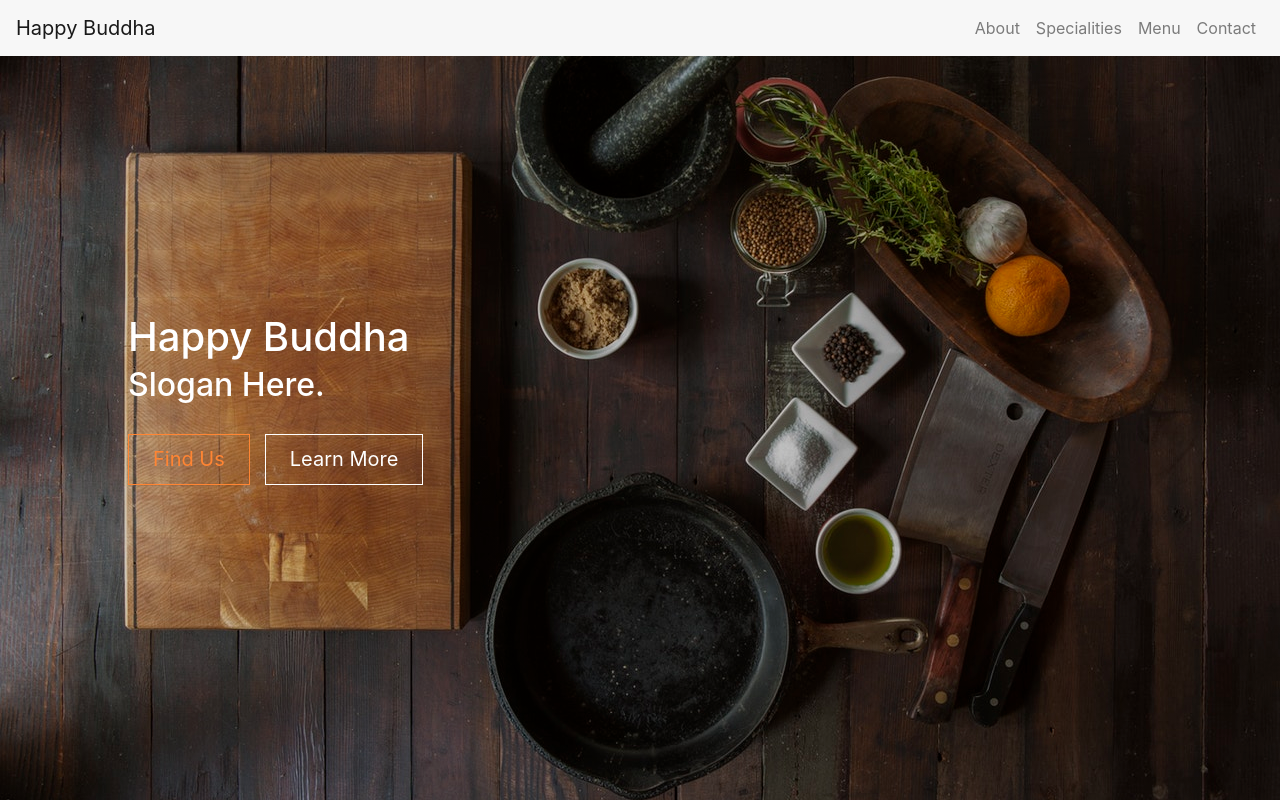
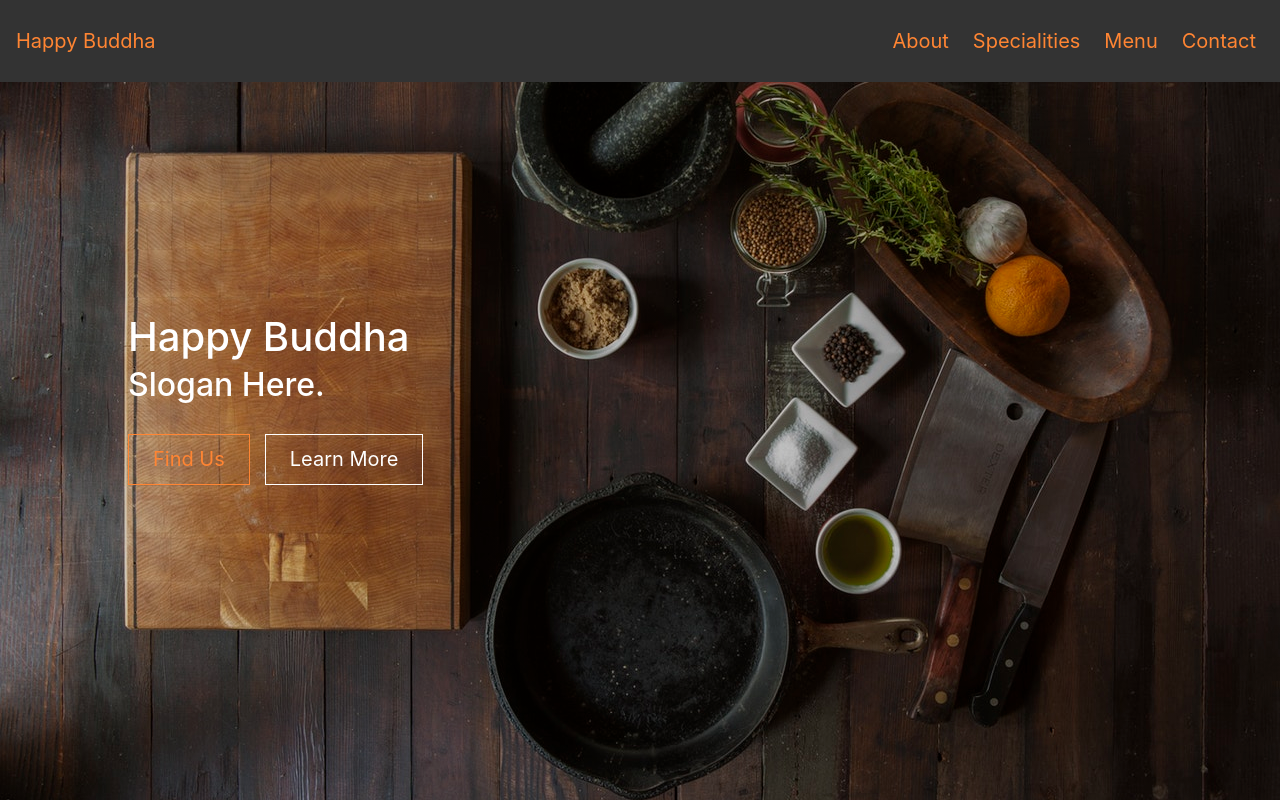
Before and after one commit to leakkai/Panda, a plain HTML site: page index.html in a window 1280 px wide. Shown: the top 802 px of the page. Drawn offline with Linux system fonts and the light colour scheme; some packages are replaced by stand-ins of ours.

Commit message:
changed navbar color and background

```diff
--- a/css/style.css
+++ b/css/style.css
@@ -1,5 +1,6 @@
 /* THEME COLOR */
-/* #FF6600 */
+/* #FF8533 */
+/* #FF7111 */
 
 
 html, body{
@@ -45,19 +46,47 @@ section{
 	border-color : #ff8533;
 }
 
+/* NAVBAR */
+
+.navbar{
+	background-color: #333;
+	color: #ff8533;
+	font-size: 1.25rem;
+}
+
+.navbar-inverse .navbar-brand,
+.navbar-inverse .navbar-brand:active,
+.navbar-inverse .navbar-brand:focus
+{
+	color: #ff8533;
+}
+
+.navbar-inverse .navbar-brand:hover{
+	color: #ff6700;
+}
+
+.navbar-inverse .navbar-nav .nav-link,
+.navbar-inverse .navbar-nav .nav-link:active,
+.navbar-inverse .navbar-nav .nav-link:focus{
+	color: #ff8533;
+	padding-left: 1rem;
+}
+
+.navbar-inverse .navbar-nav .nav-link:hover{
+	color: #ff6700;
+}
+
 /* LANDIND */
-.landing{
+#landing{
 	color: #fff;
 	background-image: linear-gradient(rgba(0,0,0,0.2),rgba(0,0,0,0.2)), url("../images/food-table.jpg");
 	background-position: center;
     background-size: cover;
 }
 
-.landing .intro{
+#landing .intro{
 	margin-left: 10%;
 }
-
-
 
 /* ABOUT */
 
--- a/index.html
+++ b/index.html
@@ -7,16 +7,16 @@
 	<link rel="stylesheet" type="text/css" href="css/style.css">
 </head>
 <body>
-	<nav class="navbar navbar-toggleable-md fixed-top navbar-light bg-faded">
-		<button class="navbar-toggler navbar-toggler-right" type="button" data-toggle="collapse" data-target="#navbarTogglerDemo02" aria-controls="navbarTogglerDemo02" aria-expanded="false" aria-label="Toggle navigation">
+	<nav id="navbar" class="navbar navbar-toggleable-md fixed-top navbar-inverse bg-faded p-3">
+		<button class="navbar-toggler navbar-toggler-right" type="button" data-toggle="collapse" data-target="#nav-content" aria-controls="navbar" aria-expanded="false" aria-label="Toggle navigation">
 			<span class="navbar-toggler-icon"></span>
 		</button>
 
-		<a class="navbar-brand" href="#">Happy Buddha</a>
-		<div class="collapse navbar-collapse" id="navbarTogglerDemo02">
+		<a class="navbar-brand" href="#landing">Happy Buddha</a>
+		<div class="collapse navbar-collapse" id="nav-content">
 			<ul class="navbar-nav ml-auto mt-2 mt-md-0">
 				<li class="nav-item">
-					<a class="nav-link smooth" href="#about">About</a>
+					<a class="nav-link" href="#about">About</a>
 				</li>
 				<li class="nav-item">
 					<a class="nav-link" href="#specialities">Specialities</a>
@@ -31,7 +31,7 @@
 		</div>
 	</nav>
 
-	<section class="landing w-100 h-100 d-flex align-items-center">
+	<section id="landing" class="w-100 h-100 d-flex align-items-center">
 		<div class="intro">
 			<h1>Happy Buddha</h1>
 			<h2 class="mb-3">Slogan Here.</h2>
@@ -388,9 +388,6 @@
 				</div>
 			</div>
 		</div>
-
-
-
 	</div>
 
 </section>
```
